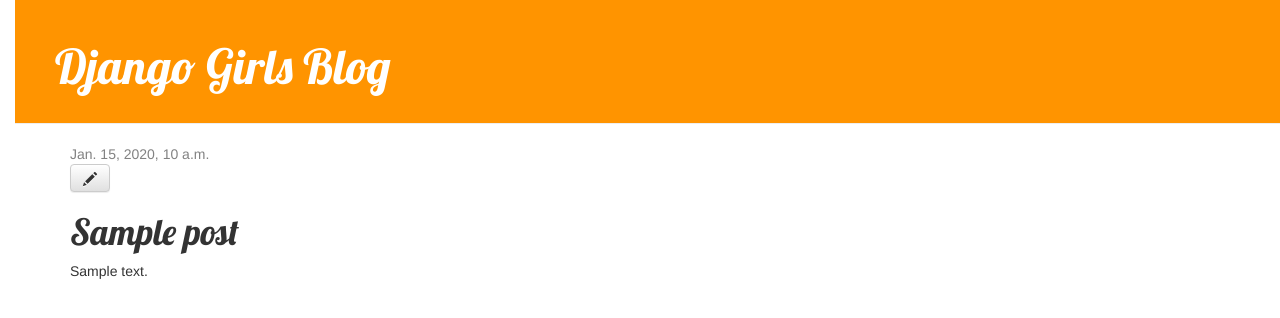
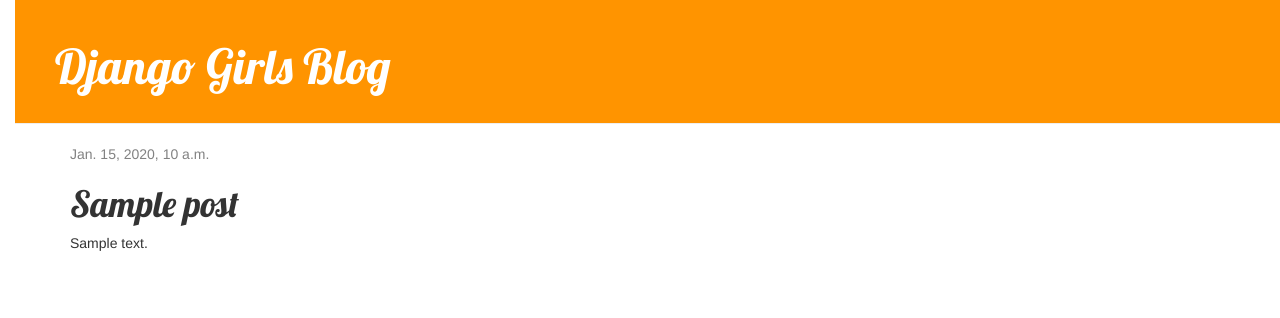
Before and after one commit to KevinCorcor/djangot1, a Django app: page /post/1/ in a window 1280 px wide. Shown: the top 318 px of the page. Run offline with Django 3.2, Linux system fonts and the light colour scheme; tables that the repository leaves empty hold one stand-in row (values such as "Sample post"); some libraries are stand-ins or nearby versions.

Commit message:
edit and create

```diff
--- a/blog/templates/blog/base.html
+++ b/blog/templates/blog/base.html
@@ -12,7 +12,7 @@
           <h1><a href="/">Django Girls Blog</a></h1>
           {% if user.is_authenticated %}
             <a href="{% url 'post_new' %}" class="top-menu"><span class="glyphicon glyphicon-plus"></span></a>
-          {% endif %}
+          {%endif%}
       </div>
       <div class="content container">
           <div class="row">
--- a/blog/templates/blog/post_detail.html
+++ b/blog/templates/blog/post_detail.html
@@ -7,8 +7,11 @@
                 {{ post.published_date }}
             </div>
         {% endif %}
-        <a class="btn btn-default" href="{% url 'post_edit' pk=post.pk %}">
-          <span class="glyphicon glyphicon-pencil"></span></a>
+        {% if user.is_authenticated %}
+            <a class="btn btn-default" href="{% url 'post_edit' pk=post.pk %}">
+              <span class="glyphicon glyphicon-pencil"></span>
+            </a>
+        {% endif %}
         <h1>{{ post.title }}</h1>
         <p>{{ post.text|linebreaksbr }}</p>
     </div>
```
